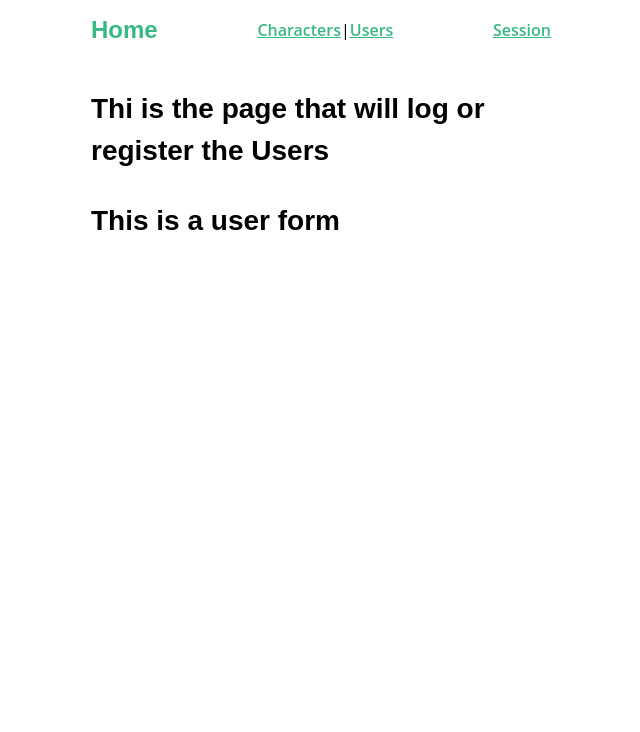
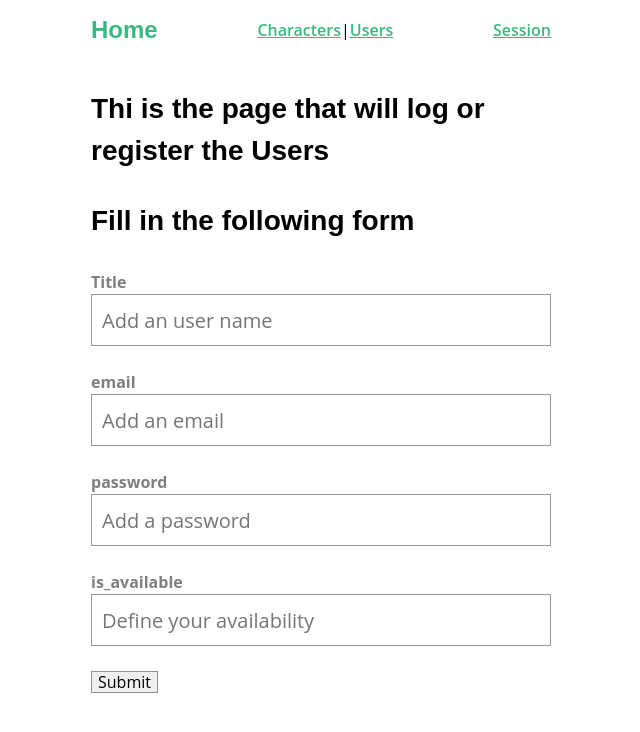
Before and after one commit to MatthieuJasselette/charater-manager-vuejs, a Vue app: page /session in a window 1280 px wide. Shown: the top 732 px of the page, without its empty margins (319-959 px from the left). Built offline with nearby package versions, Linux system fonts and the light colour scheme.

Commit message:
refactor raid & lists pages to fetch data through the store

```diff
--- a/src/components/UserForm.vue
+++ b/src/components/UserForm.vue
@@ -1,5 +1,79 @@
 <template>
   <div class="about">
-    <h3>This is a user form</h3>
+    <form>
+      <h3>Fill in the following form</h3>
+      <div class="field">
+        <label>Title</label>
+        <input
+          v-model="user.title"
+          type="text"
+          placeholder="Add an user name"
+        />
+      </div>
+      <div class="field">
+        <label>email</label>
+        <input
+          v-model="user.description"
+          type="text"
+          placeholder="Add an email"
+        />
+      </div>
+      <div class="field">
+        <label>password</label>
+        <input
+          v-model="user.password"
+          type="text"
+          placeholder="Add a password"
+        />
+      </div>
+      <div class="field">
+        <label>is_available</label>
+        <input
+          v-model="user.is_available"
+          type="text"
+          placeholder="Define your availability"
+        />
+      </div>
+      <input type="submit" class="button -fill-gradient" value="Submit" />
+    </form>
   </div>
 </template>
+<script>
+export default {
+  data() {
+    return {
+      user: this.createFreshUser()
+    }
+  },
+  methods: {
+    createFreshUser() {
+      return {
+        name: '',
+        email: '',
+        password: '',
+        is_available: ''
+      }
+    },
+    createUser() {
+      this.$store
+        .dispatch('createUser', this.user)
+        .then(() => {
+          this.$router.push({
+            name: 'user',
+            params: { id: this.user.id }
+          })
+          this.user = this.createFreshUser()
+        })
+        .catch(() => {
+          console.log('There was a problem creating your user.')
+        })
+    }
+  }
+}
+</script>
+
+<style scoped>
+.field {
+  margin-bottom: 24px;
+}
+</style>
--- a/src/services/ApiService.js
+++ b/src/services/ApiService.js
@@ -14,6 +14,7 @@ export default {
     return apiClient.get('/raid')
   },
 
+  // User routes
   getUsers() {
     return apiClient.get('/user')
   },
@@ -22,6 +23,11 @@ export default {
     return apiClient.get('/user/' + id)
   },
 
+  postUser(user) {
+    return apiClient.post('/user', user)
+  },
+
+  // Character routes
   getCharacters() {
     return apiClient.get('/character')
   },
--- a/src/store.js
+++ b/src/store.js
@@ -1,10 +1,56 @@
 import Vue from 'vue'
 import Vuex from 'vuex'
+import ApiService from '@/services/ApiService.js'
 
 Vue.use(Vuex)
 
 export default new Vuex.Store({
   state: {},
-  mutations: {},
-  actions: {}
+  mutations: {
+    ADD_USER(state, user) {
+      state.users.push(user)
+    },
+
+    SET_USERS(state, users) {
+      state.users = users
+    },
+
+    SET_CHARACTERS(state, characters) {
+      state.characters = characters
+    },
+
+    SET_RAID(state, raid) {
+      state.raid = raid
+    }
+  },
+  actions: {
+    createUser({ commit }, user) {
+      ApiService.postUser(user)
+      commit('ADD_USER', user)
+    },
+
+    fetchUsers({ commit }) {
+      ApiService.getUsers()
+        .then(response => commit('SET_USERS', response.data.data))
+        .catch(error => {
+          console.log('There was an error:', error.response)
+        })
+    },
+
+    fetchCharacters({ commit }) {
+      ApiService.getCharacters()
+        .then(response => commit('SET_CHARACTERS', response.data.data))
+        .catch(error => {
+          console.log('There was an error:', error.response)
+        })
+    },
+
+    fetchRaid({ commit }) {
+      ApiService.getRaid()
+        .then(response => commit('SET_RAID', response.data.data))
+        .catch(error => {
+          console.log('There was an error:', error.response)
+        })
+    }
+  }
 })
--- a/src/views/EditUser.vue
+++ b/src/views/EditUser.vue
@@ -6,7 +6,7 @@
 </template>
 
 <script>
-import UserForm from '@/components/CharacterForm.vue'
+import UserForm from '@/components/UserForm.vue'
 
 export default {
   components: {
--- a/src/views/Home.vue
+++ b/src/views/Home.vue
@@ -5,7 +5,7 @@
       through the CharacterCard component.
     </h3>
     <CharacterCard
-      v-for="character of characters"
+      v-for="character of raid"
       :key="character.id"
       :character="character"
     />
@@ -15,26 +15,16 @@
 <script>
 // @ is an alias to /src
 import CharacterCard from '@/components/CharacterCard.vue'
-import ApiService from '@/services/ApiService.js'
+import { mapState } from 'vuex'
 
 export default {
   name: 'home',
-  data() {
-    return {
-      characters: {}
-    }
-  },
   components: {
     CharacterCard
   },
   created() {
-    ApiService.getRaid()
-      .then(response => {
-        this.characters = response.data.data
-      })
-      .catch(error => {
-        console.log('There was an error:', error.response)
-      })
-  }
+    this.$store.dispatch('fetchRaid')
+  },
+  computed: mapState(['raid'])
 }
 </script>
--- a/src/views/ListCharacters.vue
+++ b/src/views/ListCharacters.vue
@@ -14,26 +14,15 @@
 
 <script>
 import CharacterCard from '@/components/CharacterCard.vue'
-import ApiService from '@/services/ApiService.js'
+import { mapState } from 'vuex'
 
 export default {
   components: {
     CharacterCard
   },
-  data() {
-    return {
-      characters: {}
-    }
+  created() {
+    this.$store.dispatch('fetchCharacters')
   },
-  created() {
-    ApiService.getCharacters()
-      .then(response => {
-        this.characters = response.data.data
-        console.log(response)
-      })
-      .catch(error => {
-        console.log('There was an error:', error.response)
-      })
-  }
+  computed: mapState(['characters'])
 }
 </script>
--- a/src/views/ListUsers.vue
+++ b/src/views/ListUsers.vue
@@ -9,25 +9,15 @@
 
 <script>
 import UserCard from '@/components/UserCard.vue'
-import ApiService from '@/services/ApiService.js'
+import { mapState } from 'vuex'
 
 export default {
   components: {
     UserCard
   },
-  data() {
-    return {
-      users: {}
-    }
+  created() {
+    this.$store.dispatch('fetchUsers')
   },
-  created() {
-    ApiService.getUsers()
-      .then(response => {
-        this.users = response.data.data
-      })
-      .catch(error => {
-        console.log('There was an error:', error.response)
-      })
-  }
+  computed: mapState(['users'])
 }
 </script>
```
